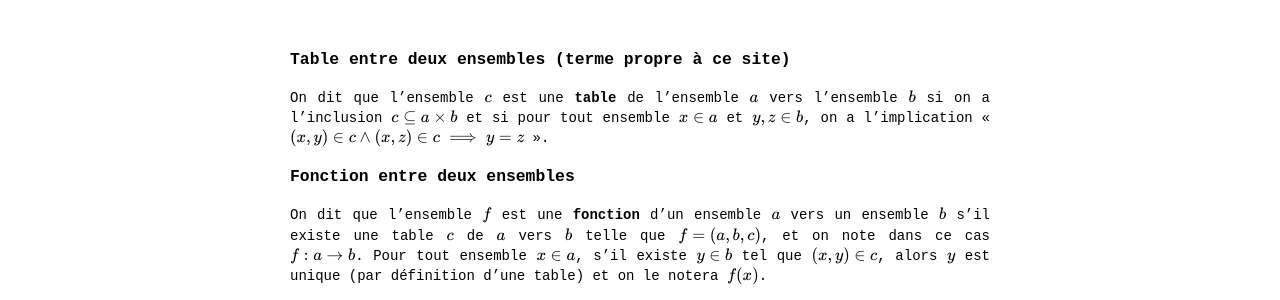
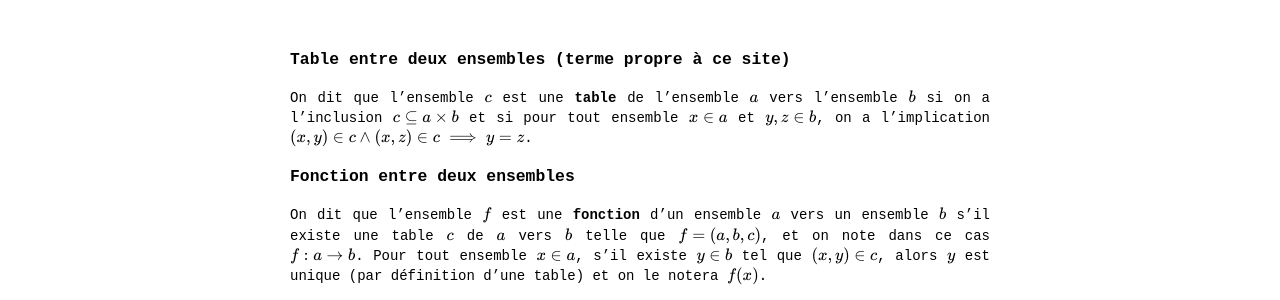
Before and after one commit to Thrallherd/AlgebraExNihilo, a Jekyll site: the page built from set_res4.md, in a window 1280 px wide. Shown: the part 237-537 px from the top of the page. Built offline with Jekyll 4.4.1, drawn with Linux system fonts in a browser that asks for light colours; formulas are drawn with MathJax 3.

Commit message:
Update set_res4.md

```diff
--- a/set_res4.md
+++ b/set_res4.md
@@ -8,7 +8,7 @@ handle: /set_res4
 <script src="https://cdn.mathjax.org/mathjax/latest/MathJax.js?config=TeX-AMS-MML_HTMLorMML" type="text/javascript"></script>
 
 ### Table entre deux ensembles (terme propre à ce site)
-On dit que l'ensemble $$c$$ est une **table** de l'ensemble $$a$$ vers l'ensemble $$b$$ si on a l'inclusion $$c \subseteq a \times b$$ et si pour tout ensemble $$x \in a$$ et $$y, z \in b$$, on a l'implication « $$(x, y) \in c \land (x, z) \in c \implies y = z$$ ».
+On dit que l'ensemble $$c$$ est une **table** de l'ensemble $$a$$ vers l'ensemble $$b$$ si on a l'inclusion $$c \subseteq a \times b$$ et si pour tout ensemble $$x \in a$$ et $$y, z \in b$$, on a l'implication $$(x, y) \in c \land (x, z) \in c \implies y = z$$.
 
 ### Fonction entre deux ensembles
 On dit que l'ensemble $$f$$ est une **fonction** d'un ensemble $$a$$ vers un ensemble $$b$$ s'il existe une table $$c$$ de $$a$$ vers $$b$$ telle que $$f = (a, b, c)$$, et on note dans ce cas $$f : a \to b$$. Pour tout ensemble $$x \in a$$, s'il existe $$y \in b$$ tel que $$(x, y) \in c$$, alors $$y$$ est unique (par définition d'une table) et on le notera $$f(x)$$.
```
